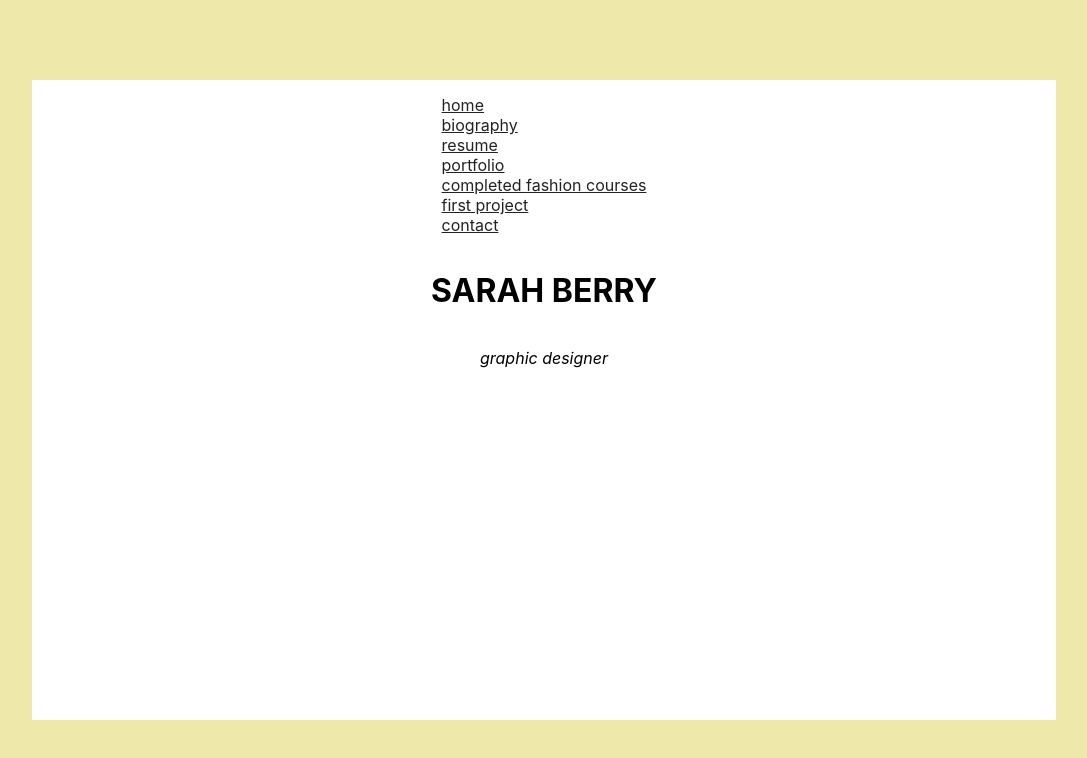
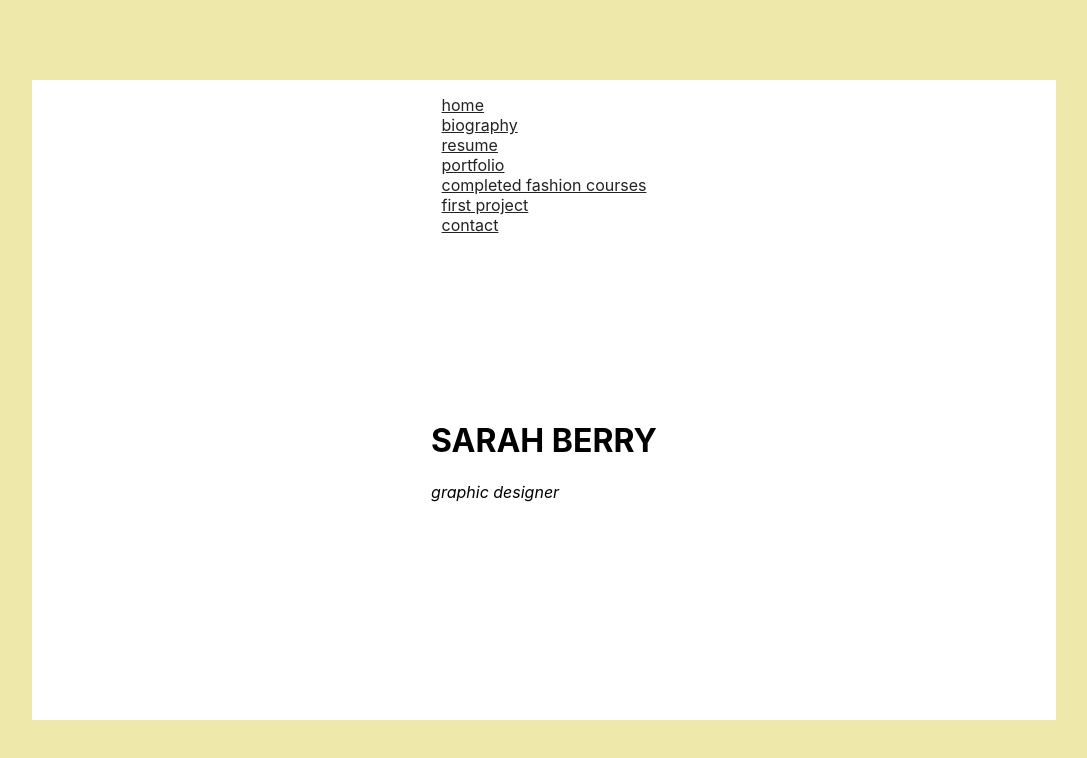
Before and after one commit to willynogs/sarah-berry-portfolio, a React (Create React App) app: page / in a window 1280 px wide. Shown: the top 758 px of the page, without its empty margins (96-1183 px from the left). Built offline with nearby package versions, Linux system fonts and the light colour scheme.

Commit message:
new favicon, add margin to home

```diff
--- a/public/index.html
+++ b/public/index.html
@@ -2,7 +2,7 @@
 <html lang="en">
   <head>
     <meta charset="utf-8" />
-    <link rel="icon" href="%PUBLIC_URL%/favicon.ico" />
+    <link rel="icon" href="%PUBLIC_URL%/favicon.png" />
     <meta name="viewport" content="width=device-width, initial-scale=1" />
     <meta name="theme-color" content="#000000" />
     <meta
--- a/src/components/Home.js
+++ b/src/components/Home.js
@@ -1,11 +1,16 @@
 import React from 'react'
+import styled from 'styled-components'
+
+const Wrapper = styled.div`
+  margin-top: 150px;
+`
 
 const Home = () => {
   return (
-    <>
+    <Wrapper>
       <h1>SARAH BERRY</h1>
       <p><i>graphic designer</i></p>
-    </>
+    </Wrapper>
   )
 }
 
--- a/src/router.js
+++ b/src/router.js
@@ -4,7 +4,6 @@ import styled from 'styled-components'
 import Nav from './components/Nav'
 import Home from './components/Home'
 import About from './components/About'
-import Resume from './components/Resume'
 import Portfolio from './components/Portfolio'
 import CompletedClasses from './components/CompletedClasses'
 import FirstProject from './components/FirstProject'
@@ -25,7 +24,6 @@ const Router = () => {
         <Switch>
           <Route path='/' exact component={Home} />
           <Route path='/about' exact component={About} />
-          <Route path='/resume' exact component={Resume} />
           <Route path='/portfolio' exact component={Portfolio} />
           <Route path='/completed-fashion-courses' exact component={CompletedClasses} />
           <Route path='/first-project' exact component={FirstProject} />
```
Also changed, not shown: public/favicon.png (added), 1 other file (tests, documents, lock files or other folders).
